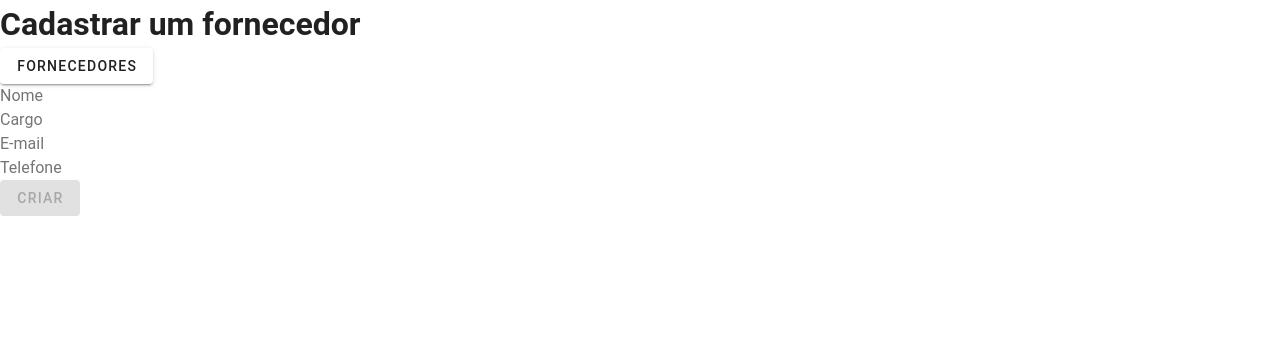
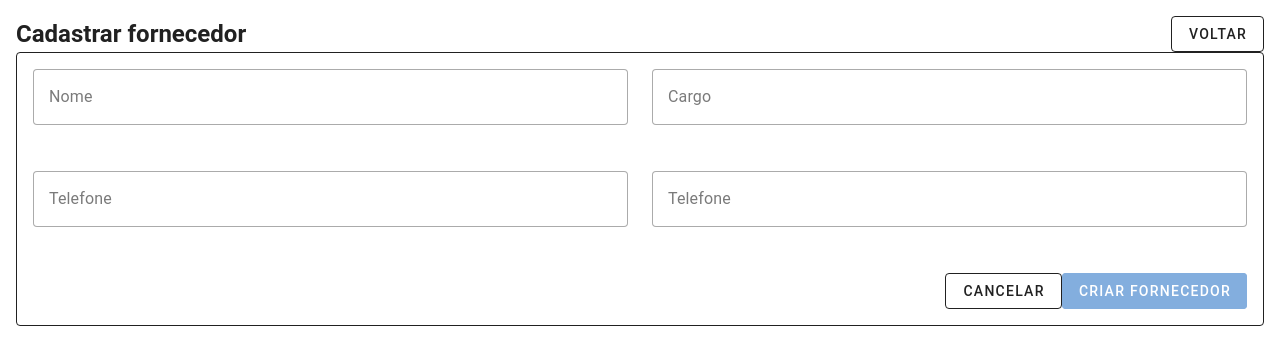
Before and after one commit to nycolexavier/agiliza, a Vue app: page /dashboard/fornecedores/new in a window 1280 px wide. Shown: the top 364 px of the page. Built offline with nearby package versions, Linux system fonts and the light colour scheme; the HTML template or start-up script is replaced by a standard one.

Commit message:
feat: mudando /fornecedores para vuetify

```diff
--- a/src/pages/dashboard/Fornecedores/Fornecedores.vue
+++ b/src/pages/dashboard/Fornecedores/Fornecedores.vue
@@ -76,61 +76,101 @@ export default defineComponent({
 });
 </script>
 
+
 <template>
-  <div>
-    <h1>Página de Fornecedores</h1>
+  <v-container fluid>
+    <!-- Cabeçalho -->
+    <v-row class="mb-4" align="center">
+      <v-col cols="12" md="8">
+        <h2>Fornecedores</h2>
+      </v-col>
 
-    <input type="text" v-model="busca" placeholder="Buscar pelo nome" />
+      <v-col cols="12" md="4" class="text-end">
+        <v-btn variant="outlined" class="me-2" @click="irParaODashboard">
+          Dashboard
+        </v-btn>
 
-    <br />
+        <v-btn color="primary" @click="irParaAddFornecedor">
+          Adicionar fornecedor
+        </v-btn>
+      </v-col>
+    </v-row>
 
-    <v-btn @click="irParaAddFornecedor">Adicionar fornecedor</v-btn>
-    <br />
-    <v-btn @click="irParaODashboard">Dashboard</v-btn>
+    <!-- Busca -->
+    <v-row class="mb-4">
+      <v-col cols="12" md="6">
+        <v-text-field
+          v-model="busca"
+          label="Buscar fornecedor pelo nome"
+          variant="outlined"
+          density="compact"
+          clearable
+        />
+      </v-col>
+    </v-row>
 
-    <br />
-
-    <table>
-      <thead>
+    <!-- Tabela -->
+    <v-card variant="outlined">
+      <v-data-table
+        :items="fornecedoresPaginados"
+        item-key="id"
+      >
+        <template #headers>
           <tr>
             <th>Nome</th>
             <th>Cargo</th>
             <th>E-mail</th>
             <th>Status</th>
             <th>Telefone</th>
+            <th class="text-end">Ações</th>
           </tr>
-      </thead>
+        </template>
 
-      <tbody>
-        <tr v-for="item in fornecedoresPaginados" :key="item.id">
+        <template #item="{ item }">
+          <tr>
             <td>{{ item.nome }}</td>
             <td>{{ item.cargo }}</td>
             <td>{{ item.email }}</td>
             <td>{{ item.status }}</td>
             <td>{{ item.telefone }}</td>
 
-          <td>
-            <v-btn @click="irParaFornecedoresEdicao(item.id)">Ver</v-btn>
+            <td class="text-end">
+              <v-btn
+                size="small"
+                variant="outlined"
+                @click="irParaFornecedoresEdicao(item.id)"
+              >
+                Ver
+              </v-btn>
             </td>
           </tr>
-      </tbody>
-    </table>
+        </template>
+      </v-data-table>
+    </v-card>
 
-    <div>
-      <v-btn @click="paginaAtual--" :disabled="paginaAtual === 1">
+    <!-- Paginação -->
+    <v-row class="mt-4" align="center" justify="center">
+      <v-btn
+        variant="outlined"
+        class="me-4"
+        @click="paginaAtual--"
+        :disabled="paginaAtual === 1"
+      >
         Anterior
       </v-btn>
 
       <span>Página {{ paginaAtual }}</span>
 
       <v-btn
+        variant="outlined"
+        class="ms-4"
         @click="paginaAtual++"
         :disabled="paginaAtual * itensPorPagina >= fornecedorFiltrado.length"
       >
         Próximo
       </v-btn>
-    </div>
+    </v-row>
 
     <Footer />
-  </div>
+  </v-container>
 </template>
--- a/src/pages/dashboard/Fornecedores/criar/FornecedorCriar.vue
+++ b/src/pages/dashboard/Fornecedores/criar/FornecedorCriar.vue
@@ -48,31 +48,71 @@ export default defineComponent({
 </script>
 
 <template>
-  <div>
-    <h1>Cadastrar um fornecedor</h1>
+  <v-container fluid>
+    <v-row>
+      <v-col>
+        <h2>Cadastrar fornecedor</h2>
+      </v-col>
 
-    <v-btn @click="irParaFornecedor">Fornecedores</v-btn>
+      <v-col cols="12" md="4" class="text-end">
+        <v-btn variant="outlined" @click="irParaFornecedor"> Voltar </v-btn>
+      </v-col>
+    </v-row>
 
-    <form @submit.prevent="enviarForm">
-      <input v-model="form.nome" type="name" placeholder="Nome" />
+    <v-card variant="outlined">
+      <v-card-text>
+        <v-form @submit.prevent="enviarForm">
+          <v-row>
+            <v-col cols="12" md="6">
+              <v-text-field
+                v-model="form.nome"
+                label="Nome"
+                variant="outlined"
+              />
+            </v-col>
 
-      <br />
+            <v-col cols="12" md="6">
+              <v-text-field
+                v-model="form.cargo"
+                label="Cargo"
+                variant="outlined"
+              />
+            </v-col>
 
-      <input v-model="form.cargo" type="text" placeholder="Cargo" />
+            <v-col cols="12" md="6">
+              <v-text-field
+                v-model="form.email"
+                label="Telefone"
+                variant="outlined"
+              />
+            </v-col>
 
-      <br />
+            <v-col cols="12" md="6">
+              <v-text-field
+                v-model="form.telefone"
+                label="Telefone"
+                variant="outlined"
+              />
+            </v-col>
+          </v-row>
 
-      <input v-model="form.email" type="email" placeholder="E-mail" />
+          <v-row class="mt4">
+            <v-col cols="12" class="d-flex justify-end gap-4">
+              <v-btn variant="outlined" @click="irParaFornecedor">
+                Cancelar
+              </v-btn>
 
-      <br />
-
-      <input v-model="form.telefone" type="number" placeholder="Telefone" />
-
-      <br />
-
-      <v-btn type="submit" :disabled="!form.nome || !form.cargo || !form.email">
-        Criar
-      </v-btn>
-    </form>
-  </div>
+              <v-btn
+                color="primary"
+                type="submit"
+                :disabled="!form.nome || !form.cargo || !form.email"
+              >
+                Criar fornecedor
+              </v-btn>
+            </v-col>
+          </v-row>
+        </v-form>
+      </v-card-text>
+    </v-card>
+  </v-container>
 </template>
--- a/src/pages/dashboard/Fornecedores/editar/FornecedorEditar.vue
+++ b/src/pages/dashboard/Fornecedores/editar/FornecedorEditar.vue
@@ -79,24 +79,65 @@ export default defineComponent({
 </script>
 
 <template>
-  <div>
-    <h1>Editar fornecedor {{ fornecedor?.nome }}</h1>
+  <v-container fluid>
+    <v-row class="mb-4" align="center">
+      <v-col cols="12" md="8">
+        <h2>Editar fornecedor</h2>
+        <p v-if="fornecedor" class="text-medium-emphasis">
+          {{ fornecedor?.nome }}
+        </p>
+      </v-col>
+    </v-row>
 
-    <v-btn @click="irParaOFornecedor">Voltar para ver o fornecedor</v-btn>
+    <v-col cols="12" md="4" class="text-end">
+      <v-btn variant="outlined" @click="irParaOFornecedor"> Voltar </v-btn>
+    </v-col>
 
-    <form @submit.prevent="enviarForm">
-      <input v-model="form.nome" placeholder="Nome" />
-      <br />
-      <input v-model="form.cargo" placeholder="cargo" />
-      <br />
-      <input type="email" v-model="form.email" placeholder="email" />
-      <br />
-      <input v-model="form.telefone" placeholder="telefone" />
+    <v-card variant="outlined">
+      <v-card-text>
+        <v-form @submit.prevent="enviarForm">
+          <v-row>
+            <v-col cols="12" md="6">
+              <v-text-field
+                v-model="form.cargo"
+                label="Cargo"
+                variant="outlined"
+              />
+            </v-col>
 
-      <v-btn type="submit" :disabled="!form.nome || !form.email || !form.cargo">
-        Editar
-      </v-btn>
-    </form>
-    <Footer />
-  </div>
+            <v-col cols="12" md="6">
+              <v-text-field
+                v-model="form.email"
+                label="E-mail"
+                type="email"
+                variant="outlined"
+              />
+            </v-col>
+
+            <v-col cols="12" md="6">
+              <v-text-fiel
+                v-model="form.telefone"
+                label="Telefone"
+                variant="outlined"
+              />
+            </v-col>
+          </v-row>
+
+          <v-row class="mt-4">
+            <v-col cols="12" class="d-flex justify-end gap-4">
+              <v-btn> Cancelar </v-btn>
+
+              <v-btn
+                color="primary"
+                type="submit"
+                :disabled="!form?.nome || !form?.email || !form?.cargo"
+              >
+                Salvar alterações
+              </v-btn>
+            </v-col>
+          </v-row>
+        </v-form>
+      </v-card-text>
+    </v-card>
+  </v-container>
 </template>
--- a/src/pages/dashboard/Fornecedores/ver/FornecedorVer.vue
+++ b/src/pages/dashboard/Fornecedores/ver/FornecedorVer.vue
@@ -45,35 +45,58 @@ export default defineComponent({
 </script>
 
 <template>
-  <div>
-    <h1>Oláaaaaaa {{ fornecedorEdicao?.nome }}</h1>
+  <v-container fluid>
+    <v-row>
+      <v-col>
+        <h2>Fornecedor</h2>
+        <p v-if="fornecedorEdicao" class="text-medium-emphasis">
+          {{ fornecedorEdicao?.nome }}
+        </p>
+      </v-col>
 
-    <v-btn @click="irParaOFornecedor">voltar para ver o fornecedor</v-btn>
+      <v-col cols="12" md="4" class="text-end">
+        <v-btn variant="outlined" @click="irParaOFornecedor"> Voltar </v-btn>
+      </v-col>
+    </v-row>
 
-    <table>
-      <thead>
-        <tr>
-          <th>Nome</th>
-          <th>Cargo</th>
-          <th>E-mail</th>
-          <th>Status</th>
-          <th>Telefone</th>
-        </tr>
-      </thead>
+    <!-- Card de visualização -->
 
-      <tbody>
-        <tr>
-          <td>{{ fornecedorEdicao?.nome }}</td>
-          <td>{{ fornecedorEdicao?.cargo }}</td>
-          <td>{{ fornecedorEdicao?.email }}</td>
-          <td>{{ fornecedorEdicao?.status }}</td>
-          <td>{{ fornecedorEdicao?.telefone }}</td>
+    <v-card variant="outlined">
+      <v-card-text>
+        <v-row>
+          <v-col cols="12" md="6">
+            <strong>Nome</strong>
+            <div>{{ fornecedorEdicao?.nome }}</div>
+          </v-col>
 
-          <td>
-            <v-btn @click="irParaFornecedorEditar">Editar</v-btn>
-          </td>
-        </tr>
-      </tbody>
-    </table>
-  </div>
+          <v-col cols="12" md="6">
+            <strong>Cargo</strong>
+            <div>{{ fornecedorEdicao?.cargo }}</div>
+          </v-col>
+
+          <v-col cols="12" md="6">
+            <strong>E-mail</strong>
+            <div>{{ fornecedorEdicao?.email }}</div>
+          </v-col>
+
+          <v-col cols="12" md="6">
+            <strong>Telefone</strong>
+            <div>{{ fornecedorEdicao?.telefone }}</div>
+          </v-col>
+        </v-row>
+
+        <v-row class="mt-4">
+          <v-col cols="12" class="d-flex justify-end gap-4">
+            <v-btn variant="outlined" @click="irParaOFornecedor">
+              Voltar
+            </v-btn>
+
+            <v-btn color="primary" @click="irParaFornecedorEditar">
+              Editar fornecedor
+            </v-btn>
+          </v-col>
+        </v-row>
+      </v-card-text>
+    </v-card>
+  </v-container>
 </template>
```
Lines whose indentation alone changed are shown as unchanged.
